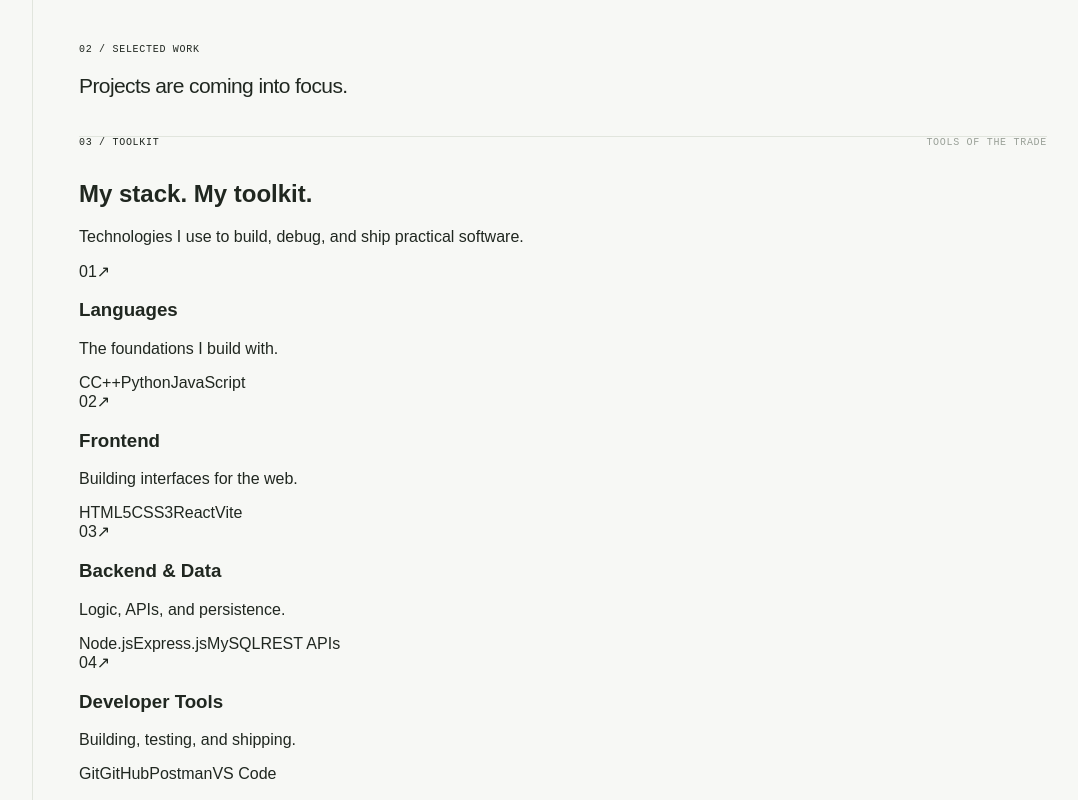
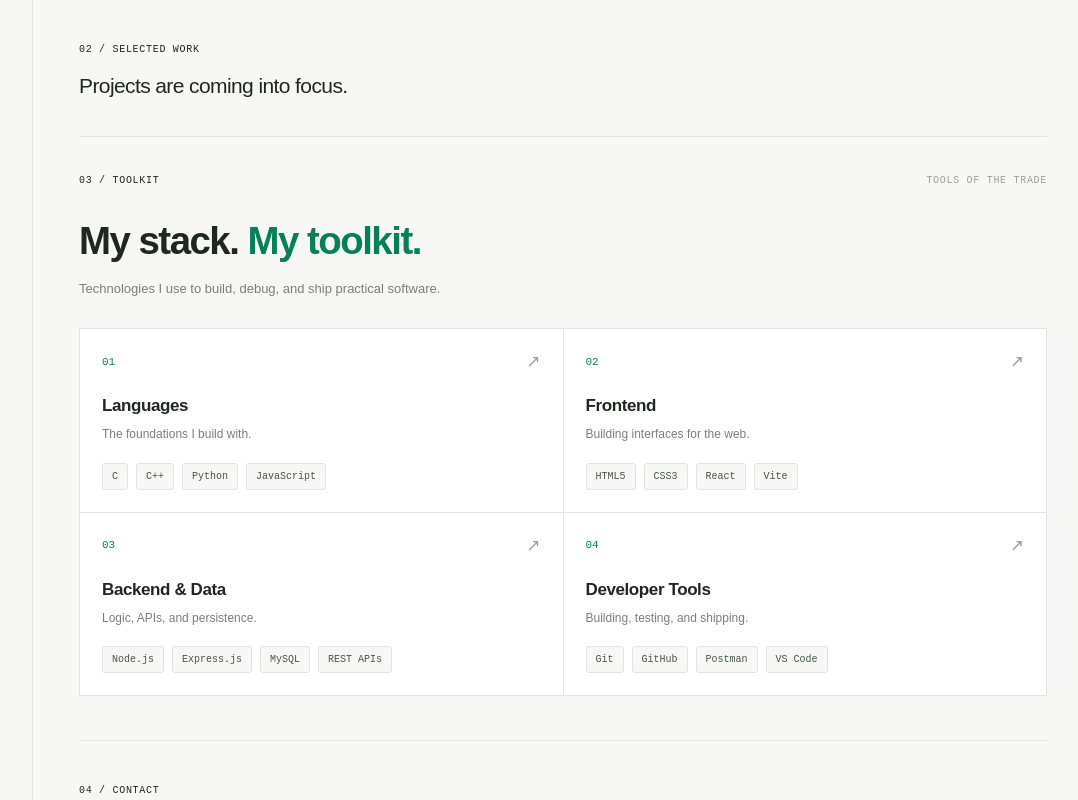
Before and after one commit to chiranjeevi-kodimela/chiru-os, a React (Vite) app: page / in a window 1280 px wide. Shown: the part 980-1780 px from the top of the page, without its empty margins (187-1265 px from the left). Built offline with nearby package versions, Linux system fonts and the light colour scheme; a web font is replaced by a local one.

Commit message:
Build categorized skills section

```diff
--- a/src/App.css
+++ b/src/App.css
@@ -410,6 +410,107 @@
   border-bottom: 1px solid var(--border);
 }
 
+
+.skills-section {
+  padding: 38px 0 44px;
+  border-bottom: 1px solid var(--border);
+}
+
+.skills-intro {
+  margin-bottom: 28px;
+}
+
+.skills-intro h2 {
+  margin: 0 0 12px;
+  font-size: clamp(28px, 3vw, 40px);
+  line-height: 1.2;
+  letter-spacing: -1.5px;
+}
+
+.skills-intro h2 span {
+  color: var(--accent);
+}
+
+.skills-intro > p {
+  color: var(--muted);
+  font-size: 13px;
+  line-height: 1.8;
+}
+
+.skills-grid {
+  display: grid;
+  grid-template-columns: repeat(2, minmax(0, 1fr));
+  border-top: 1px solid var(--border);
+  border-left: 1px solid var(--border);
+}
+
+.skill-card {
+  min-width: 0;
+  padding: 22px;
+  background: var(--surface);
+  border-right: 1px solid var(--border);
+  border-bottom: 1px solid var(--border);
+  transition: background 180ms ease;
+}
+
+.skill-card:hover {
+  background: var(--accent-soft);
+}
+
+.skill-card-top {
+  display: flex;
+  justify-content: space-between;
+  align-items: center;
+  margin-bottom: 24px;
+}
+
+.skill-number {
+  color: var(--accent);
+  font-family: var(--mono);
+  font-size: 11px;
+}
+
+.skill-arrow {
+  color: #9aa198;
+  font-size: 17px;
+}
+
+.skill-card h3 {
+  margin: 0 0 8px;
+  font-size: 17px;
+  letter-spacing: -0.4px;
+}
+
+.skill-description {
+  min-height: 20px;
+  margin: 0 0 18px;
+  color: var(--muted);
+  font-size: 12px;
+  line-height: 1.7;
+}
+
+.skill-tags {
+  display: flex;
+  flex-wrap: wrap;
+  gap: 8px;
+}
+
+.skill-tag {
+  padding: 7px 9px;
+  border: 1px solid var(--border);
+  border-radius: 3px;
+  background: var(--page);
+  color: #48544a;
+  font-family: var(--mono);
+  font-size: 10px;
+  transition: border-color 180ms ease, color 180ms ease;
+}
+
+.skill-card:hover .skill-tag {
+  border-color: #b5d8c5;
+  color: var(--accent);
+}
+
 .placeholder-section p {
   margin: 18px 0 0;
   font-size: 21px;
@@ -540,6 +641,14 @@
     font-size: 18px;
   }
 
+  .skills-grid {
+    grid-template-columns: 1fr;
+  }
+
+  .skill-card {
+    padding: 19px;
+  }
+
   .page-footer {
     flex-wrap: wrap;
     font-size: 8px;
```
